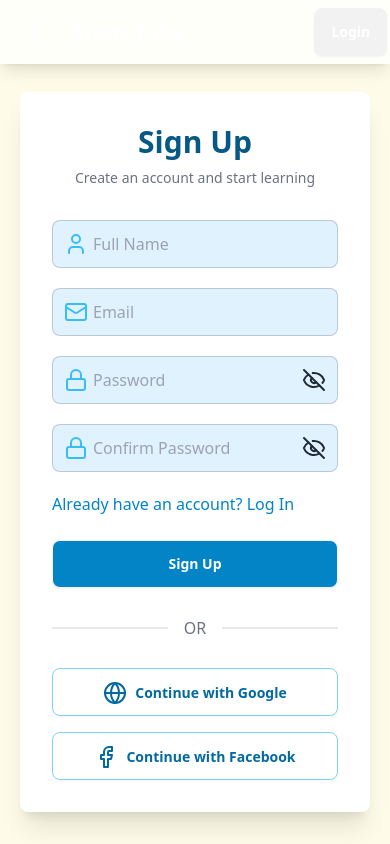
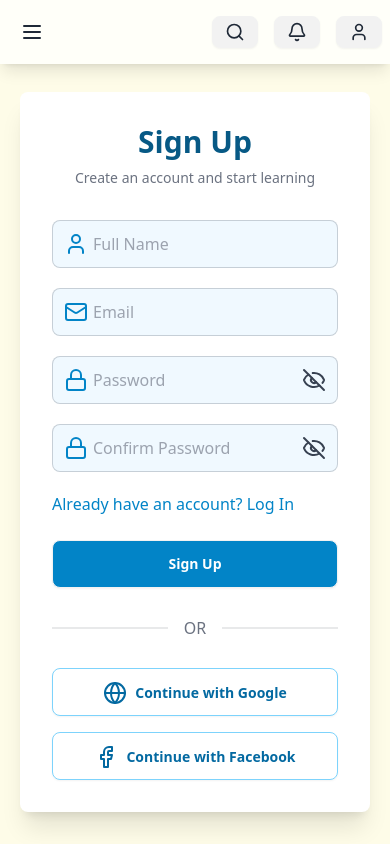
Before and after one commit to Aditya-Mishra9670/Education, a React app: page /signup in a window 390 px wide. Shown: the top 844 px of the page. Built offline with nearby package versions, Linux system fonts and the light colour scheme; the HTML template or start-up script is replaced by a standard one.

Commit message:
header (seacrhbar pending) upadted Login,Signup Pages with color and structure

```diff
--- a/src/App.jsx
+++ b/src/App.jsx
@@ -7,6 +7,8 @@ function App() {
     <div>
       <Header/>
       <Routes>
+
+        {/* Dynamic routes should be there after integrating backend and checking for authentication */}
         <Route path="/" element={<Home />} />
         <Route path="/login" element={<Login />} />
         <Route path="/signup" element={<Signup />} />
--- a/src/components/Header.jsx
+++ b/src/components/Header.jsx
@@ -1,24 +1,30 @@
 import { Bell, Menu, Search, User } from "lucide-react";
-import React from "react";
+import React, { useState } from "react";
 import { Link } from "react-router-dom";
 
 const Header = () => {
+  const [showSearchBar, setShowSearchBar] = useState(false);
+
   return (
     <div className="navbar fixed backdrop-blur-lg bg-base-100/70 w-full top-0 z-40 shadow-lg">
       <div className="navbar-start">
         <div className="dropdown">
-          <div tabIndex={0} role="button" className="btn btn-ghost btn-circle text-white">
+          <div
+            tabIndex={0}
+            role="button"
+            className="btn btn-ghost btn-circle"
+          >
             <Menu className="w-6 h-6" />
           </div>
           <ul
             tabIndex={0}
-            className="menu menu-lg dropdown-content bg-white text-gray-800 rounded-box z-[1] mt-3 w-52 p-2 shadow-lg"
+            className="menu menu-xl dropdown-content bg-white text-gray-800 rounded-box z-[1] mt-3 w-52 p-2 shadow-lg"
           >
             <li>
-              <Link to="/">Homepage</Link>
+              <Link to="/course">Courses</Link>
             </li>
             <li>
-              <Link to="/portfolio">Portfolio</Link>
+              <Link to="/teachers">Teachers</Link>
             </li>
             <li>
               <Link to="/contact">Contact</Link>
@@ -26,31 +32,51 @@ const Header = () => {
           </ul>
         </div>
       </div>
-      <div className="navbar-center flex justify-center">
-        <Link to="/" className="btn btn-ghost text-xl font-bold text-white sm:text-lg md:text-2xl">
-          Study Tube
+
+      <div className="navbar-end flex items-center gap-4">
+        <button
+          className="btn btn-sm gap-2 transition-colors"
+          onClick={() => setShowSearchBar(!showSearchBar)}
+        >
+          <Search className="w-5 h-5" />
+          <span className="hidden sm:inline">Search</span>
+        </button>
+        <Link
+          to="/notifications"
+          className="btn btn-sm gap-2 transition-colors"
+        >
+          <Bell className="w-5 h-5" />
+          <span className="hidden sm:inline">Notifications</span>
         </Link>
-      </div>
-      <div className="navbar-end flex items-center gap-4 sm:gap-2 text-sm sm:text-base">
-        <button className="btn btn-ghost btn-circle">
-          <Search className="text-white w-5 h-5" />
-        </button>
-        <button className="btn btn-ghost btn-circle">
-          <div className="indicator">
-            <Bell className="text-white w-5 h-5" />
-          </div>
-        </button>
-        {false ? (
-          <Link to="/profile" className="btn bg-base-300/65 text-white flex items-center gap-2 sm:gap-1">
+        {true ? (
+          <Link
+            to="/profile"
+            className="btn btn-sm gap-2 transition-colors"
+          >
             <User className="w-5 h-5" />
             <span className="hidden sm:inline">Profile</span>
           </Link>
         ) : (
-          <Link to="/login" className="btn text-white flex items-center gap-2 sm:gap-1">
-            Login
+          <Link
+            to="/login"
+            className="btn btn-sm gap-2 transition-colors"
+          >
+            <span className="hidden sm:inline">Login</span>
           </Link>
         )}
       </div>
+
+      {showSearchBar && (
+        <dialog  className="modal">
+        <div className="modal-box">
+          <form method="dialog">
+
+            <button className="btn btn-sm btn-circle btn-ghost absolute right-2 top-2">✕</button>
+          </form>
+          <input type="text" />
+        </div>
+      </dialog>
+      )}
     </div>
   );
 };
--- a/src/pages/Login.jsx
+++ b/src/pages/Login.jsx
@@ -7,7 +7,7 @@ const Login = () => {
 
   return (
     <div className="min-h-screen p-5 sm:p-20 flex items-center justify-center bg-yellow-50">
-      <div className="w-full max-w-6xl flex bg-white rounded-lg shadow-xl overflow-hidden">
+      <div className="w-full max-w-6xl flex bg-white rounded-lg gap-20 shadow-xl overflow-hidden">
         <div className="hidden md:flex w-1/3 bg-sky-200 p-8 rounded-r-3xl items-center justify-center">
           <div className="text-center">
             <img
@@ -28,22 +28,22 @@ const Login = () => {
           </p>
           <form className="mt-8">
             <div className="mb-5 relative">
-              <Mail className="absolute left-3 top-3 text-sky-400" />
+              <Mail className="absolute left-3 top-3 text-sky-600" />
               <input
                 type="email"
                 placeholder="Email"
-                className="input input-bordered w-full rounded-lg pl-10 focus:ring-1 focus:ring-sky-400 bg-sky-100"
+                className="input input-bordered w-full rounded-lg pl-10 focus:ring-1 focus:ring-sky-400 bg-sky-50 text-black"
               />
             </div>
             <div className="mb-5 relative">
-              <Lock className="absolute left-3 top-3 text-sky-400" />
+              <Lock className="absolute left-3 top-3 text-sky-600" />
               <input
                 type={showPassword ? "text" : "password"}
                 placeholder="Password"
-                className="input input-bordered w-full rounded-lg pl-10 focus:ring-1 focus:ring-sky-400 bg-sky-100"
+                className="input input-bordered w-full rounded-lg pl-10 focus:ring-1 focus:ring-sky-400 bg-sky-50 text-black"
               />
               <div
-                className="absolute right-3 top-3 cursor-pointer"
+                className="absolute right-3 text-gray-700 top-3 cursor-pointer"
                 onClick={() => setShowPassword(!showPassword)}
               >
                 {showPassword ? <Eye /> : <EyeOff />}
--- a/src/pages/Signup.jsx
+++ b/src/pages/Signup.jsx
@@ -17,44 +17,44 @@ const Signup = () => {
           </p>
           <form className="mt-8">
             <div className="mb-5 relative">
-              <User className="absolute left-3 top-3 text-sky-400" />
+              <User className="absolute left-3 top-3 text-sky-600" />
               <input
                 type="text"
                 placeholder="Full Name"
-                className="input input-bordered w-full rounded-lg pl-10 focus:ring-1 focus:ring-sky-400 bg-sky-100"
+                className="input input-bordered w-full rounded-lg pl-10 focus:ring-1 focus:ring-sky-400 bg-sky-50 text-black"
               />
             </div>
             <div className="mb-5 relative">
-              <Mail className="absolute left-3 top-3 text-sky-400" />
+              <Mail className="absolute left-3 top-3 text-sky-600" />
               <input
                 type="email"
                 placeholder="Email"
-                className="input input-bordered w-full rounded-lg pl-10 focus:ring-1 focus:ring-sky-400 bg-sky-100"
+                className="input input-bordered w-full rounded-lg pl-10 focus:ring-1 focus:ring-sky-400 bg-sky-50 text-black"
               />
             </div>
             <div className="mb-5 relative">
-              <Lock className="absolute left-3 top-3 text-sky-400" />
+              <Lock className="absolute left-3 top-3 text-sky-600" />
               <input
                 type={showPassword ? "text" : "password"}
                 placeholder="Password"
-                className="input input-bordered w-full rounded-lg pl-10 focus:ring-1 focus:ring-sky-400 bg-sky-100"
+                className="input input-bordered w-full rounded-lg pl-10 focus:ring-1 focus:ring-sky-400 bg-sky-50 text-black"
               />
               <div
-                className="absolute right-3 top-3 cursor-pointer"
+                className="absolute right-3 top-3 text-gray-700 cursor-pointer"
                 onClick={() => setShowPassword(!showPassword)}
               >
                 {showPassword ? <Eye /> : <EyeOff />}
               </div>
             </div>
             <div className="mb-5 relative">
-              <Lock className="absolute left-3 top-3 text-sky-400" />
+              <Lock className="absolute left-3 top-3 text-sky-600" />
               <input
                 type={showConfirmPassword ? "text" : "password"}
                 placeholder="Confirm Password"
-                className="input input-bordered w-full rounded-lg pl-10 focus:ring-1 focus:ring-sky-400 bg-sky-100"
+                className="input input-bordered w-full rounded-lg pl-10 focus:ring-1 focus:ring-sky-400 bg-sky-50 text-black"
               />
               <div
-                className="absolute right-3 top-3 cursor-pointer"
+                className="absolute right-3 top-3 text-gray-700 cursor-pointer"
                 onClick={() => setShowConfirmPassword(!showConfirmPassword)}
               >
                 {showConfirmPassword ? <Eye /> : <EyeOff />}
@@ -82,7 +82,7 @@ const Signup = () => {
             </button>
           </div>
         </div>
-        <div className="hidden md:flex w-1/3 bg-sky-200 rounded-l-3xl p-8 items-center justify-center">
+        <div className="hidden md:flex w-1/2 bg-sky-200 rounded-l-3xl p-8 items-center justify-center">
           <div className="text-center">
             <img
               src="https://ci3.googleusercontent.com/meips/ADKq_Nb--IXJ9pLL70f1Xt1aLNKQLSVRomZRY7qxNVR1eC44k_Ea_bqIGbVLVX1zXFAARvk_zd16ONTqTUIAy0kEWorBGO-_b-3AoiPFR5uEGel-VpaYxpaHHb9igPoamj7D5dNkmGpy3gv5lKysAQ=s0-d-e1-ft#https://res.cloudinary.com/dzitsseoz/image/upload/v1736671628/vcgq9rhodhvrs6dcridx.png"
```
